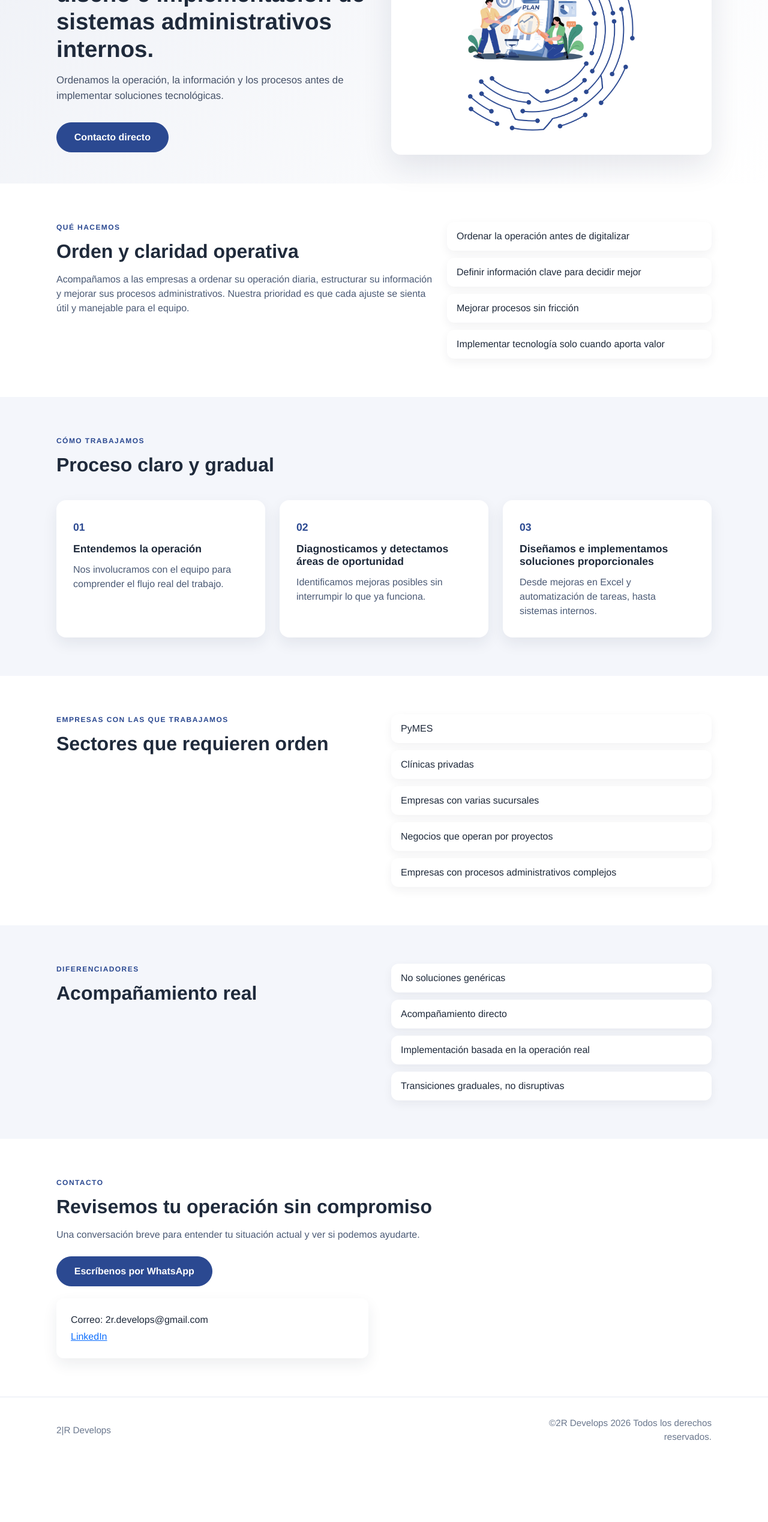
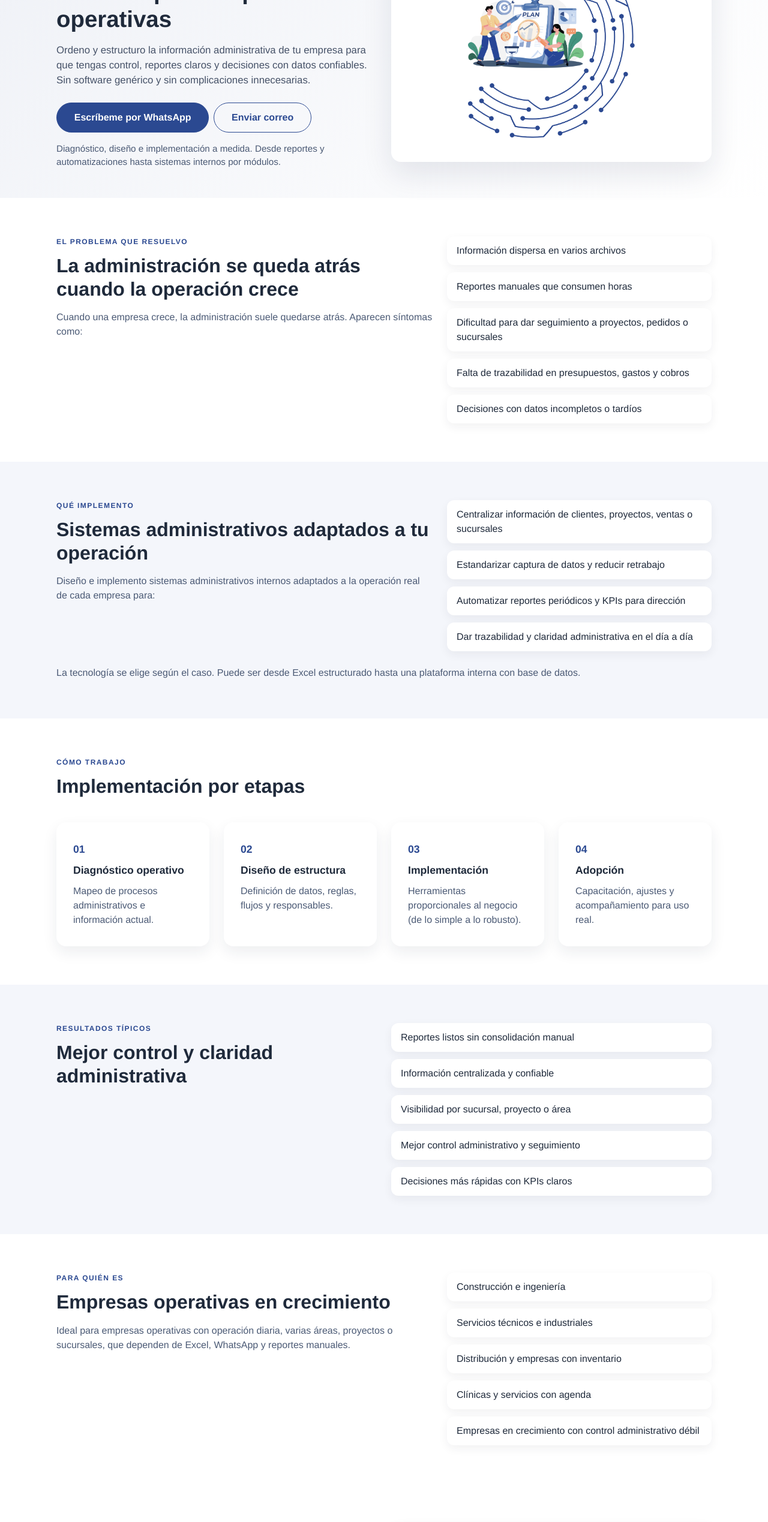
Before and after one commit to Robertorg95/2rlanding, a React (Vite) app: page / in a window 1280 px wide. Shown: the part 234-2772 px from the top of the page at 60% size. Before the commit the page ends 2674 px from the top, so only its background shows below. Built offline with nearby package versions, Linux system fonts and the light colour scheme.

Commit message:
Content edit

```diff
--- a/src/App.jsx
+++ b/src/App.jsx
@@ -1,8 +1,10 @@
 import HeaderHero from "./components/HeaderHero.jsx";
 import WhatWeDo from "./components/WhatWeDo.jsx";
+import Differentiators from "./components/Differentiators.jsx";
 import HowWeWork from "./components/HowWeWork.jsx";
+import Results from "./components/Results.jsx";
 import Industries from "./components/Industries.jsx";
-import Differentiators from "./components/Differentiators.jsx";
+import WhatNotDo from "./components/WhatNotDo.jsx";
 import Contact from "./components/Contact.jsx";
 import SiteFooter from "./components/SiteFooter.jsx";
 
@@ -12,9 +14,11 @@ const App = () => {
       <HeaderHero />
       <main>
         <WhatWeDo />
+        <Differentiators />
         <HowWeWork />
+        <Results />
         <Industries />
-        <Differentiators />
+        <WhatNotDo />
         <Contact />
       </main>
       <SiteFooter />
--- a/src/components/Contact.jsx
+++ b/src/components/Contact.jsx
@@ -1,31 +1,46 @@
 import Container from "./Container.jsx";
+
+const whatsappLink = "https://wa.me/526441491373";
+const email = "2r.develops@gmail.com";
 
 const Contact = () => {
   return (
-    <section className="section" id="contacto">
+    <section className="section section-alt" id="contacto">
       <Container>
         <div className="row align-items-start g-4">
           <div className="col-lg-8">
             <p className="eyebrow">Contacto</p>
-            <h2 className="section-title">Revisemos tu operación sin compromiso</h2>
+            <h2 className="section-title">Si quieres, lo revisamos en 15 a 20 minutos</h2>
             <p className="section-text">
-              Una conversación breve para entender tu situación actual y ver si
-              podemos ayudarte.
+              Una conversación breve para entender tu operación administrativa y ver si hay oportunidades de mejora.
             </p>
-            <div className="contact-actions">
+            <div className="contact-actions d-flex flex-column flex-sm-row gap-2">
               <a
                 className="btn btn-primary btn-cta"
-                href="https://wa.me/526441491373"
+                href={whatsappLink}
                 target="_blank"
                 rel="noreferrer"
+                aria-label="Agendar por WhatsApp"
               >
-                Escríbenos por WhatsApp
+                Agendar por WhatsApp
+              </a>
+              <a
+                className="btn btn-outline-primary btn-cta"
+                href={`mailto:${email}`}
+                aria-label="Enviar correo"
+              >
+                Enviar correo
               </a>
             </div>
-            <div className="contact-info contact-info-compact">
-              <p className="mb-1">Correo: 2r.develops@gmail.com</p>
+            <div className="contact-info contact-info-compact mt-3">
+              <p className="mb-1">
+                Correo: <a href={`mailto:${email}`}>{email}</a>
+              </p>
+              <p className="mb-1">
+                WhatsApp: <a href={whatsappLink}>+52 644 149 1373</a>
+              </p>
               <p className="mb-0">
-               <a href="https://www.linkedin.com/in/jrobertorodriguezg/">LinkedIn</a>
+                LinkedIn: <a href="https://www.linkedin.com/in/jrobertorodriguezg/">linkedin.com/in/jrobertorodriguezg</a>
               </p>
             </div>
           </div>
--- a/src/components/Differentiators.jsx
+++ b/src/components/Differentiators.jsx
@@ -2,20 +2,30 @@ import Container from "./Container.jsx";
 
 const Differentiators = () => {
   return (
-    <section className="section section-alt" id="diferenciadores">
+    <section className="section section-alt" id="que-implemento">
       <Container>
         <div className="row">
-          <div className="col-lg-6">
-            <p className="eyebrow">Diferenciadores</p>
-            <h2 className="section-title">Acompañamiento real</h2>
+          <div className="col-lg-7">
+            <p className="eyebrow">Qué implemento</p>
+            <h2 className="section-title">Sistemas administrativos adaptados a tu operación</h2>
+            <p className="section-text">
+              Diseño e implemento sistemas administrativos internos adaptados a la operación real de cada empresa para:
+            </p>
           </div>
-          <div className="col-lg-6">
+          <div className="col-lg-5">
             <ul className="feature-list">
-              <li>No soluciones genéricas</li>
-              <li>Acompañamiento directo</li>
-              <li>Implementación basada en la operación real</li>
-              <li>Transiciones graduales, no disruptivas</li>
+              <li>Centralizar información de clientes, proyectos, ventas o sucursales</li>
+              <li>Estandarizar captura de datos y reducir retrabajo</li>
+              <li>Automatizar reportes periódicos y KPIs para dirección</li>
+              <li>Dar trazabilidad y claridad administrativa en el día a día</li>
             </ul>
+          </div>
+        </div>
+        <div className="row mt-4">
+          <div className="col-lg-10">
+            <p className="section-text mb-0">
+              La tecnología se elige según el caso. Puede ser desde Excel estructurado hasta una plataforma interna con base de datos.
+            </p>
           </div>
         </div>
       </Container>
--- a/src/components/HeaderHero.jsx
+++ b/src/components/HeaderHero.jsx
@@ -7,19 +7,37 @@ const HeaderHero = () => {
     <header className="hero">
       <Container>
         <div className="row align-items-center gy-4">
-          <div className="col-lg-6">
+          <div className="col-lg-6 text-center text-lg-start">
             <div className="logo-placeholder">
               <img className="logo-image" src={logo} alt="2R Develops" />
             </div>
             <h1 className="hero-title">
-              Consultoría especializada en diseño e implementación de sistemas administrativos internos.
+              Sistemas administrativos internos para empresas operativas
             </h1>
             <p className="hero-subtitle">
-              Ordenamos la operación, la información y los procesos antes de implementar soluciones tecnológicas.
+              Ordeno y estructuro la información administrativa de tu empresa para que tengas control, reportes claros y decisiones con datos confiables. Sin software genérico y sin complicaciones innecesarias.
             </p>
-            <a className="btn btn-primary btn-cta" href="#contacto">
-              Contacto directo
-            </a>
+            <div className="hero-actions d-flex flex-column flex-sm-row gap-2 justify-content-center justify-content-lg-start">
+              <a
+                className="btn btn-primary btn-cta"
+                href="https://wa.me/526441491373"
+                target="_blank"
+                rel="noreferrer"
+                aria-label="Escribeme por WhatsApp"
+              >
+                Escríbeme por WhatsApp
+              </a>
+              <a
+                className="btn btn-outline-primary btn-cta"
+                href="mailto:2r.develops@gmail.com"
+                aria-label="Enviar correo a 2r.develops@gmail.com"
+              >
+                Enviar correo
+              </a>
+            </div>
+            <p className="hero-trust mt-3 mb-0">
+              Diagnóstico, diseño e implementación a medida. Desde reportes y automatizaciones hasta sistemas internos por módulos.
+            </p>
           </div>
           <div className="col-lg-6">
             <div className="hero-panel">
--- a/src/components/HowWeWork.jsx
+++ b/src/components/HowWeWork.jsx
@@ -2,32 +2,36 @@ import Container from "./Container.jsx";
 
 const steps = [
   {
-    title: "Entendemos la operación",
-    text: "Nos involucramos con el equipo para comprender el flujo real del trabajo.",
+    title: "Diagnóstico operativo",
+    text: "Mapeo de procesos administrativos e información actual.",
   },
   {
-    title: "Diagnosticamos y detectamos áreas de oportunidad",
-    text: "Identificamos mejoras posibles sin interrumpir lo que ya funciona.",
+    title: "Diseño de estructura",
+    text: "Definición de datos, reglas, flujos y responsables.",
   },
   {
-    title: "Diseñamos e implementamos soluciones proporcionales",
-    text: "Desde mejoras en Excel y automatización de tareas, hasta sistemas internos.",
+    title: "Implementación",
+    text: "Herramientas proporcionales al negocio (de lo simple a lo robusto).",
+  },
+  {
+    title: "Adopción",
+    text: "Capacitación, ajustes y acompañamiento para uso real.",
   },
 ];
 
 const HowWeWork = () => {
   return (
-    <section className="section section-alt" id="como-trabajamos">
+    <section className="section" id="como-trabajo">
       <Container>
         <div className="row mb-4">
           <div className="col-lg-6">
-            <p className="eyebrow">Cómo trabajamos</p>
-            <h2 className="section-title">Proceso claro y gradual</h2>
+            <p className="eyebrow">Cómo trabajo</p>
+            <h2 className="section-title">Implementación por etapas</h2>
           </div>
         </div>
         <div className="row g-4">
           {steps.map((step, index) => (
-            <div className="col-md-4" key={step.title}>
+            <div className="col-md-6 col-lg-3" key={step.title}>
               <div className="process-card">
                 <div className="process-number">0{index + 1}</div>
                 <h3 className="process-title">{step.title}</h3>
--- a/src/components/Industries.jsx
+++ b/src/components/Industries.jsx
@@ -2,20 +2,23 @@ import Container from "./Container.jsx";
 
 const Industries = () => {
   return (
-    <section className="section" id="empresas">
+    <section className="section" id="para-quien-es">
       <Container>
         <div className="row">
-          <div className="col-lg-6">
-            <p className="eyebrow">Empresas con las que trabajamos</p>
-            <h2 className="section-title">Sectores que requieren orden</h2>
+          <div className="col-lg-7">
+            <p className="eyebrow">Para quién es</p>
+            <h2 className="section-title">Empresas operativas en crecimiento</h2>
+            <p className="section-text">
+              Ideal para empresas operativas con operación diaria, varias áreas, proyectos o sucursales, que dependen de Excel, WhatsApp y reportes manuales.
+            </p>
           </div>
-          <div className="col-lg-6">
+          <div className="col-lg-5">
             <ul className="feature-list">
-              <li>PyMES</li>
-              <li>Clínicas privadas</li>
-              <li>Empresas con varias sucursales</li>
-              <li>Negocios que operan por proyectos</li>
-              <li>Empresas con procesos administrativos complejos</li>
+              <li>Construcción e ingeniería</li>
+              <li>Servicios técnicos e industriales</li>
+              <li>Distribución y empresas con inventario</li>
+              <li>Clínicas y servicios con agenda</li>
+              <li>Empresas en crecimiento con control administrativo débil</li>
             </ul>
           </div>
         </div>
--- /dev/null
+++ b/src/components/Results.jsx
@@ -0,0 +1,27 @@
+import Container from "./Container.jsx";
+
+const Results = () => {
+  return (
+    <section className="section section-alt" id="resultados-tipicos">
+      <Container>
+        <div className="row">
+          <div className="col-lg-6">
+            <p className="eyebrow">Resultados típicos</p>
+            <h2 className="section-title">Mejor control y claridad administrativa</h2>
+          </div>
+          <div className="col-lg-6">
+            <ul className="feature-list">
+              <li>Reportes listos sin consolidación manual</li>
+              <li>Información centralizada y confiable</li>
+              <li>Visibilidad por sucursal, proyecto o área</li>
+              <li>Mejor control administrativo y seguimiento</li>
+              <li>Decisiones más rápidas con KPIs claros</li>
+            </ul>
+          </div>
+        </div>
+      </Container>
+    </section>
+  );
+};
+
+export default Results;
--- /dev/null
+++ b/src/components/WhatNotDo.jsx
@@ -0,0 +1,26 @@
+import Container from "./Container.jsx";
+
+const WhatNotDo = () => {
+  return (
+    <section className="section" id="que-no-hago">
+      <Container>
+        <div className="row">
+          <div className="col-lg-6">
+            <p className="eyebrow">Qué no hago</p>
+            <h2 className="section-title">Alcance claro del servicio</h2>
+          </div>
+          <div className="col-lg-6">
+            <ul className="feature-list">
+              <li>No vendo software genérico</li>
+              <li>No vendo licencias SaaS masivas</li>
+              <li>No hago páginas web básicas como servicio principal</li>
+              <li>No doy soporte de Excel aislado sin estructura</li>
+            </ul>
+          </div>
+        </div>
+      </Container>
+    </section>
+  );
+};
+
+export default WhatNotDo;
--- a/src/components/WhatWeDo.jsx
+++ b/src/components/WhatWeDo.jsx
@@ -2,25 +2,23 @@ import Container from "./Container.jsx";
 
 const WhatWeDo = () => {
   return (
-    <section className="section" id="que-hacemos">
+    <section className="section" id="problema">
       <Container>
         <div className="row">
           <div className="col-lg-7">
-            <p className="eyebrow">Qué hacemos</p>
-            <h2 className="section-title">Orden y claridad operativa</h2>
+            <p className="eyebrow">El problema que resuelvo</p>
+            <h2 className="section-title">La administración se queda atrás cuando la operación crece</h2>
             <p className="section-text">
-              Acompañamos a las empresas a ordenar su operación diaria, estructurar
-              su información y mejorar sus procesos administrativos. Nuestra
-              prioridad es que cada ajuste se sienta útil y manejable para el
-              equipo.
+              Cuando una empresa crece, la administración suele quedarse atrás. Aparecen síntomas como:
             </p>
           </div>
           <div className="col-lg-5">
             <ul className="feature-list">
-              <li>Ordenar la operación antes de digitalizar</li>
-              <li>Definir información clave para decidir mejor</li>
-              <li>Mejorar procesos sin fricción</li>
-              <li>Implementar tecnología solo cuando aporta valor</li>
+              <li>Información dispersa en varios archivos</li>
+              <li>Reportes manuales que consumen horas</li>
+              <li>Dificultad para dar seguimiento a proyectos, pedidos o sucursales</li>
+              <li>Falta de trazabilidad en presupuestos, gastos y cobros</li>
+              <li>Decisiones con datos incompletos o tardíos</li>
             </ul>
           </div>
         </div>
--- a/src/styles.css
+++ b/src/styles.css
@@ -44,7 +44,7 @@ body {
 
 .hero-subtitle {
   font-size: 1.05rem;
-  margin-bottom: 2rem;
+  margin-bottom: 1.5rem;
   color: #465268;
 }
 
@@ -99,6 +99,11 @@ body {
   height: 100%;
   object-fit: scale-down;
   display: block;
+}
+
+.hero-trust {
+  font-size: 0.95rem;
+  color: #4b5a75;
 }
 
 .section {
@@ -209,6 +214,10 @@ body {
   .section {
     padding: 3rem 0;
   }
+
+  .hero-title {
+    font-size: 2rem;
+  }
 }
 
 
```
